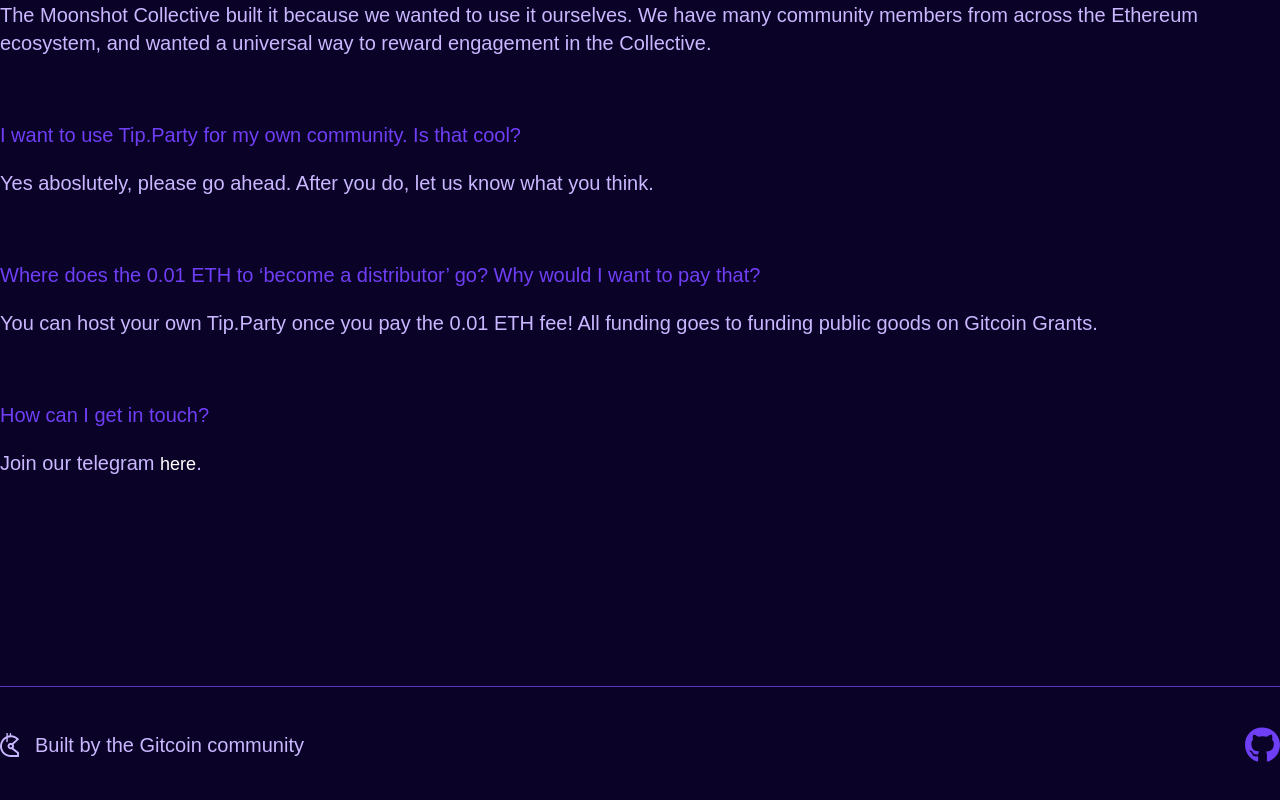
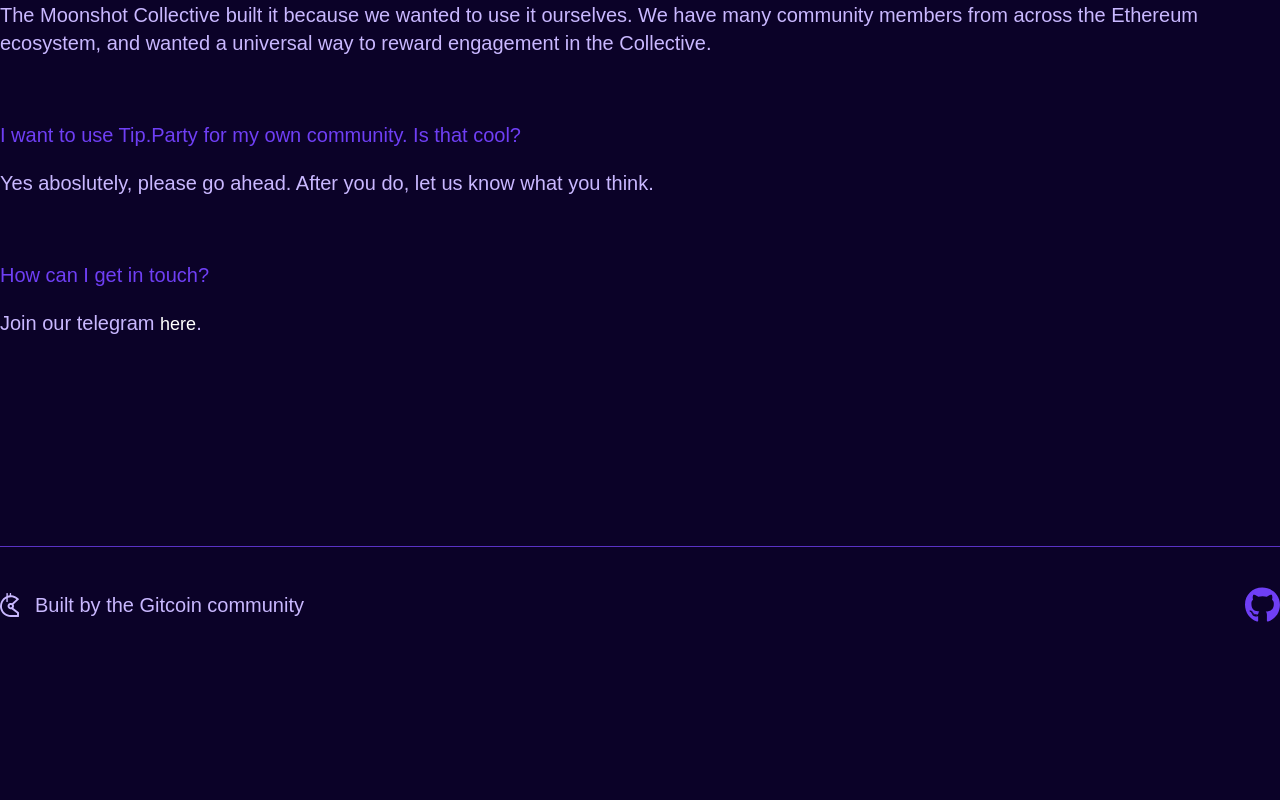
Before and after one commit to moonshotcollective/tip.party-homepage, a Next.js app: page / in a window 1280 px wide. Shown: the part 1603-2403 px from the top of the page. After the commit the page ends 2345 px from the top, so only its background shows below. Built offline with nearby package versions, Linux system fonts and the light colour scheme.

Commit message:
remove the fee content

```diff
--- a/pages/index.js
+++ b/pages/index.js
@@ -162,7 +162,7 @@
           </div>
 
           {/* Question: 5 */}
-          <div className="flex flex-col w-full text-xl poppins my-8">
+          {/* <div className="flex flex-col w-full text-xl poppins my-8">
             <h3 className="text-violet">
               Where does the 0.01 ETH to ‘become a distributor’ go? Why would I
               want to pay that?
@@ -171,7 +171,7 @@
               You can host your own Tip.Party once you pay the 0.01 ETH fee! All
               funding goes to funding public goods on Gitcoin Grants.
             </p>
-          </div>
+          </div> */}
 
           {/* Question: 6 */}
           <div className="flex flex-col w-full text-xl poppins my-8">
```
